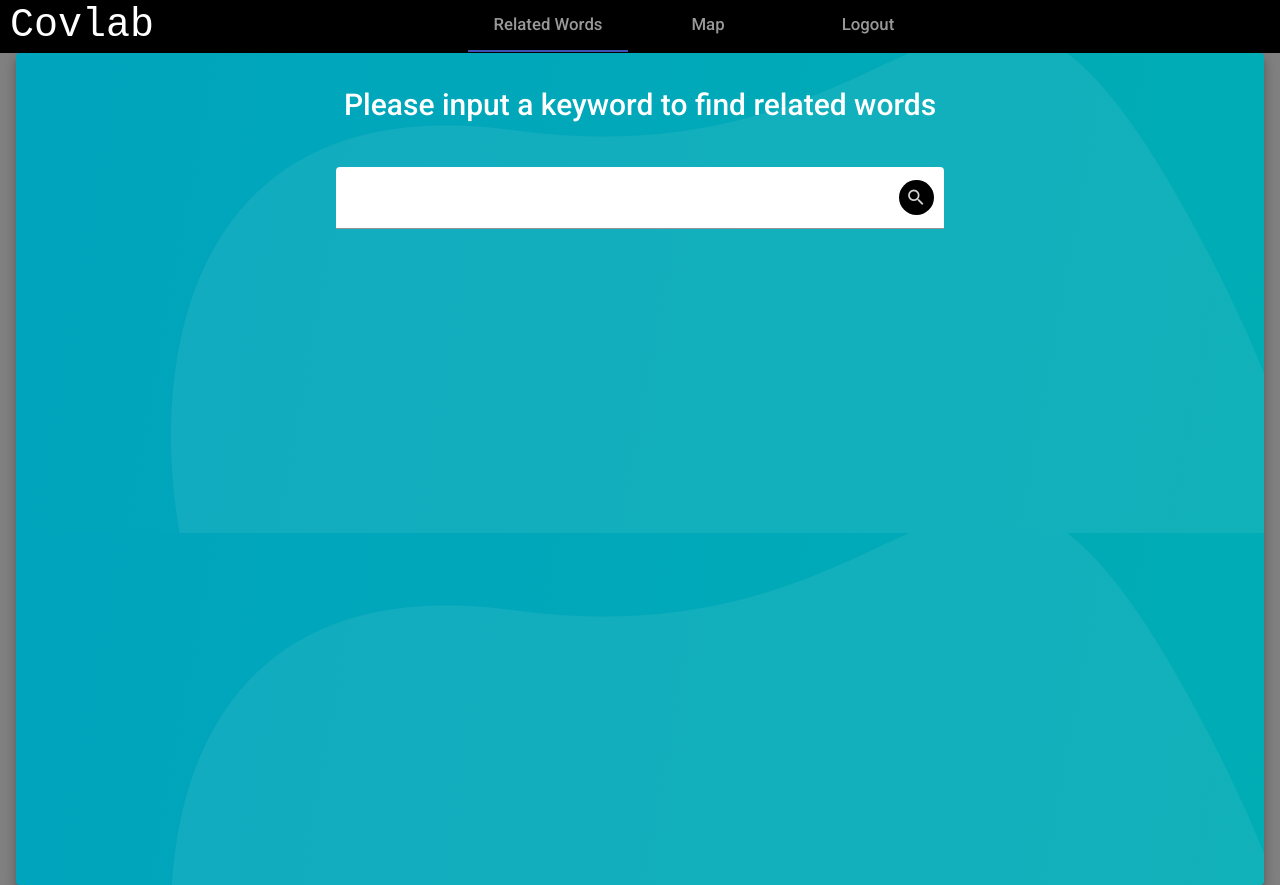
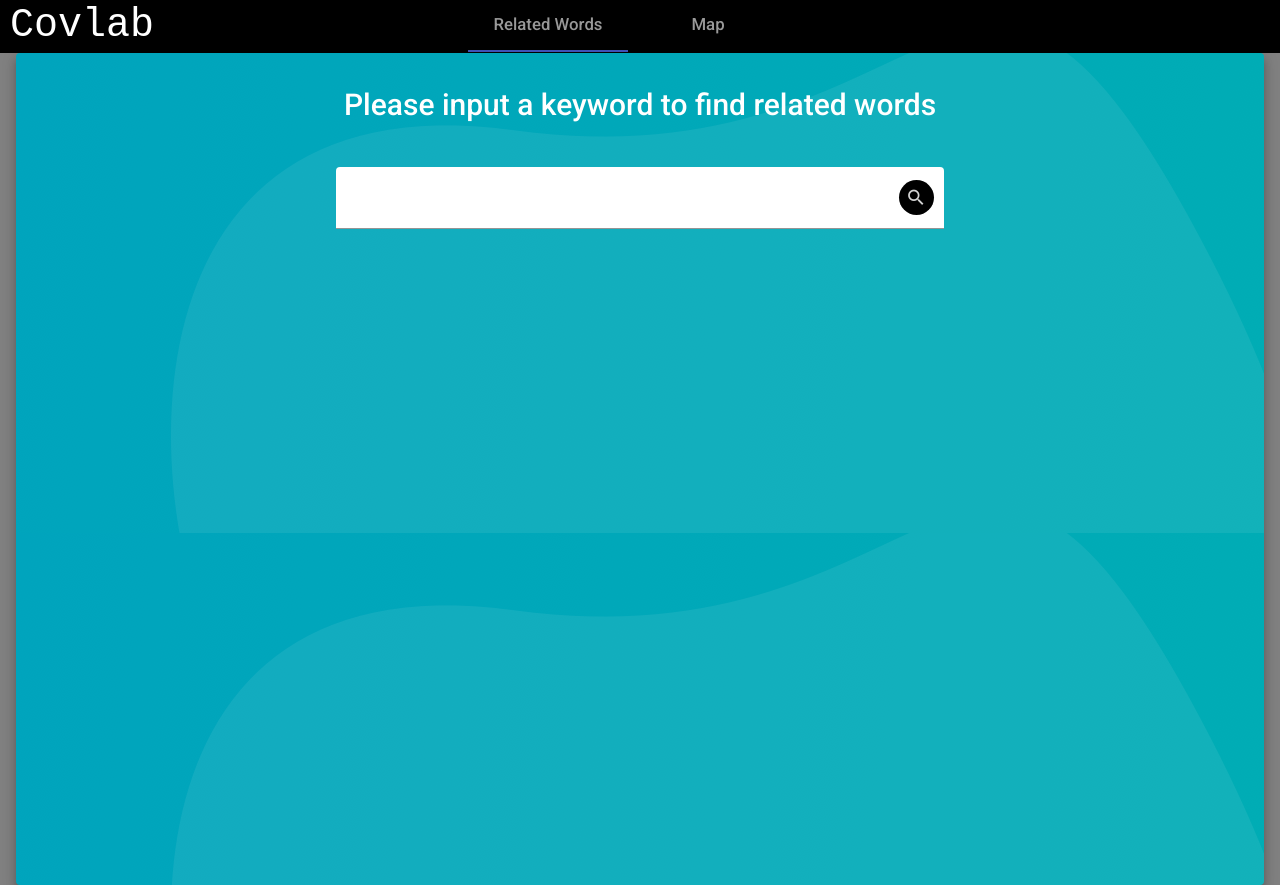
Before and after one commit to JoelAHilliard/Covlab-visualization, an Angular app in the folder frontend/: page /related-words in a window 1280 px wide. Built offline with nearby package versions, Linux system fonts and the light colour scheme.

Commit message:
Page redirects to 'related words' tab on default, removal of logout tab

```diff
--- a/frontend/src/app/app-routing.module.ts
+++ b/frontend/src/app/app-routing.module.ts
@@ -5,7 +5,8 @@ import { RelatedWordsComponent } from './components/related-words/related-words.
 
 const routes: Routes = [
   {path: 'map', component: MapComponent},
-  {path: 'related-words', component: RelatedWordsComponent}
+  {path: 'related-words', component: RelatedWordsComponent},
+  {path: '', redirectTo: '/related-words', pathMatch: 'full'}
 ];
 
 @NgModule({
--- a/frontend/src/app/app.component.ts
+++ b/frontend/src/app/app.component.ts
@@ -9,11 +9,10 @@ export class AppComponent {
   title = 'covid-portal';
 
   links = [
+    {text: 'Related Words', route: 'related-words'},
+    {text: 'Map', route: 'map'}
+  ];
 
-    {text: 'Related Words', route: 'related-words'},
-    {text: 'Map', route: 'map'},
-    {text: 'Logout', route: ''}
-  ];
   activeLink = this.links[0].text;
 
 }
```
